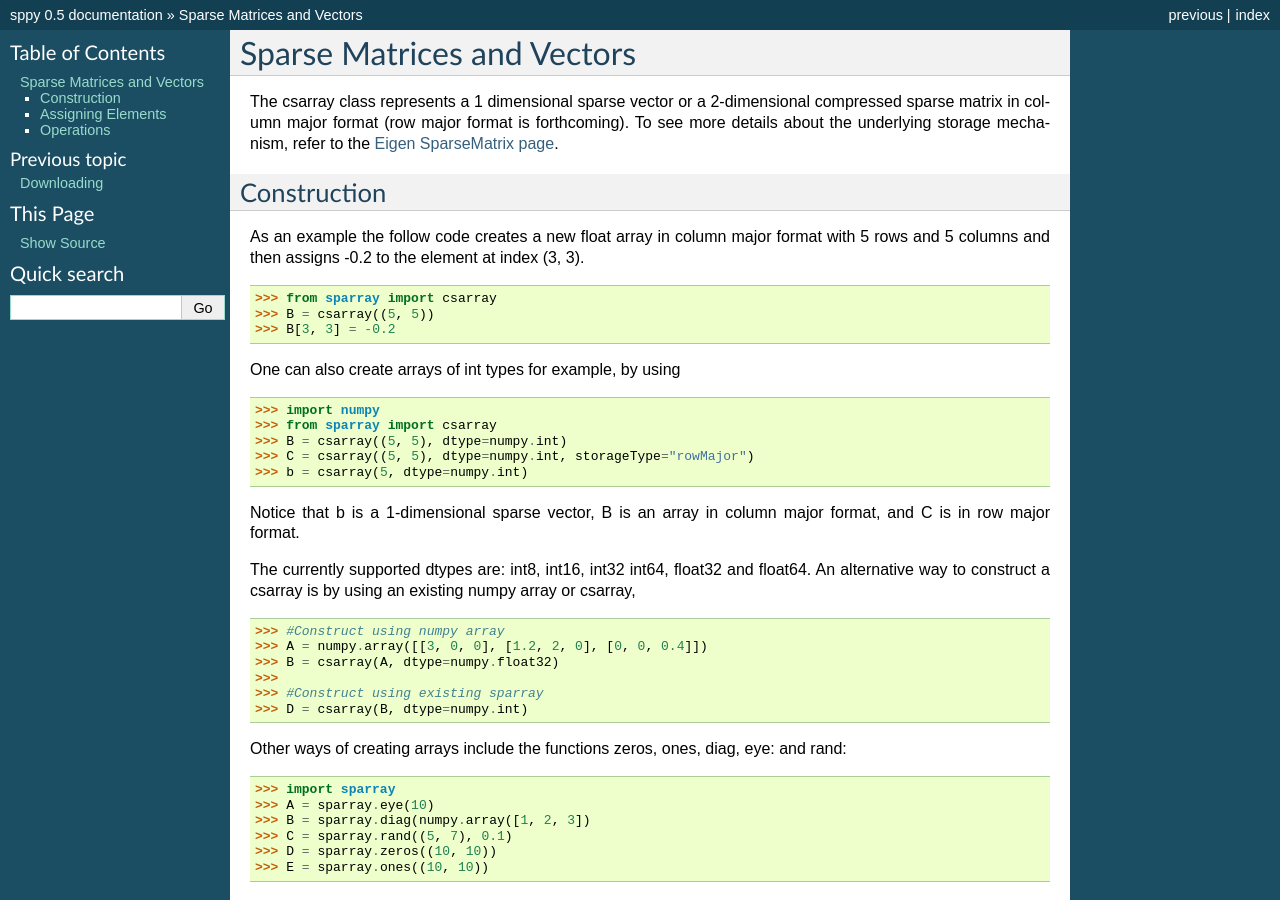
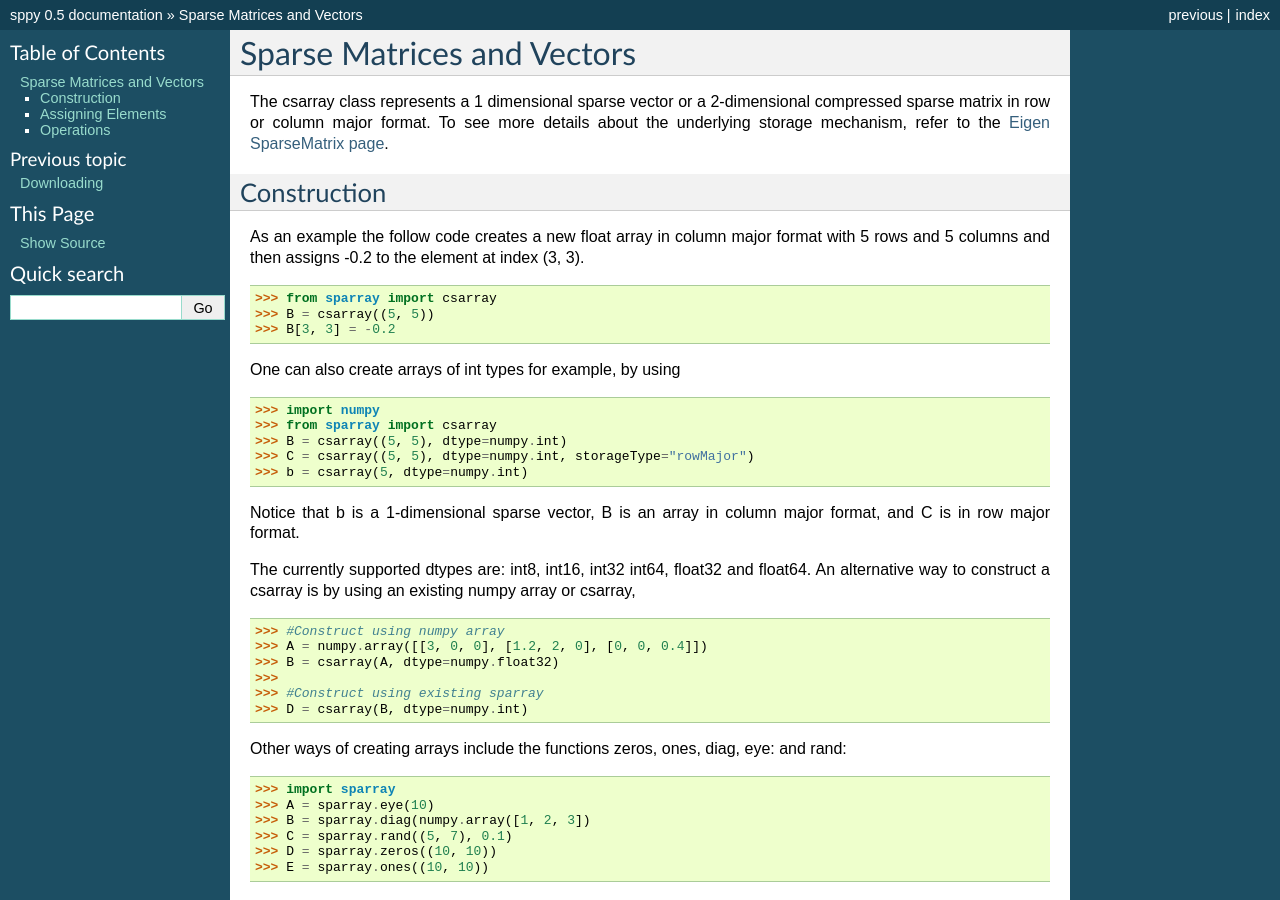
Before and after one commit to charanpald/sppy, a Sphinx documentation site: the page built from docs/csarray.rst, in a window 1280 px wide and 900 px high. Built offline with Sphinx 7.4.7, drawn with Linux system fonts in a browser that asks for light colours.

Commit message:
Doc update

```diff
--- a/docs/csarray.rst
+++ b/docs/csarray.rst
@@ -1,7 +1,7 @@
 Sparse Matrices and Vectors
 ===========================
 
-The csarray class represents a 1 dimensional sparse vector or a 2-dimensional compressed sparse matrix in column major format (row major format is forthcoming). To see more details about the underlying storage mechanism, refer to the `Eigen SparseMatrix page <http://eigen.tuxfamily.org/dox/TutorialSparse.html>`_.
+The csarray class represents a 1 dimensional sparse vector or a 2-dimensional compressed sparse matrix in row or column major format. To see more details about the underlying storage mechanism, refer to the `Eigen SparseMatrix page <http://eigen.tuxfamily.org/dox/TutorialSparse.html>`_.
 
 Construction
 ------------
```
